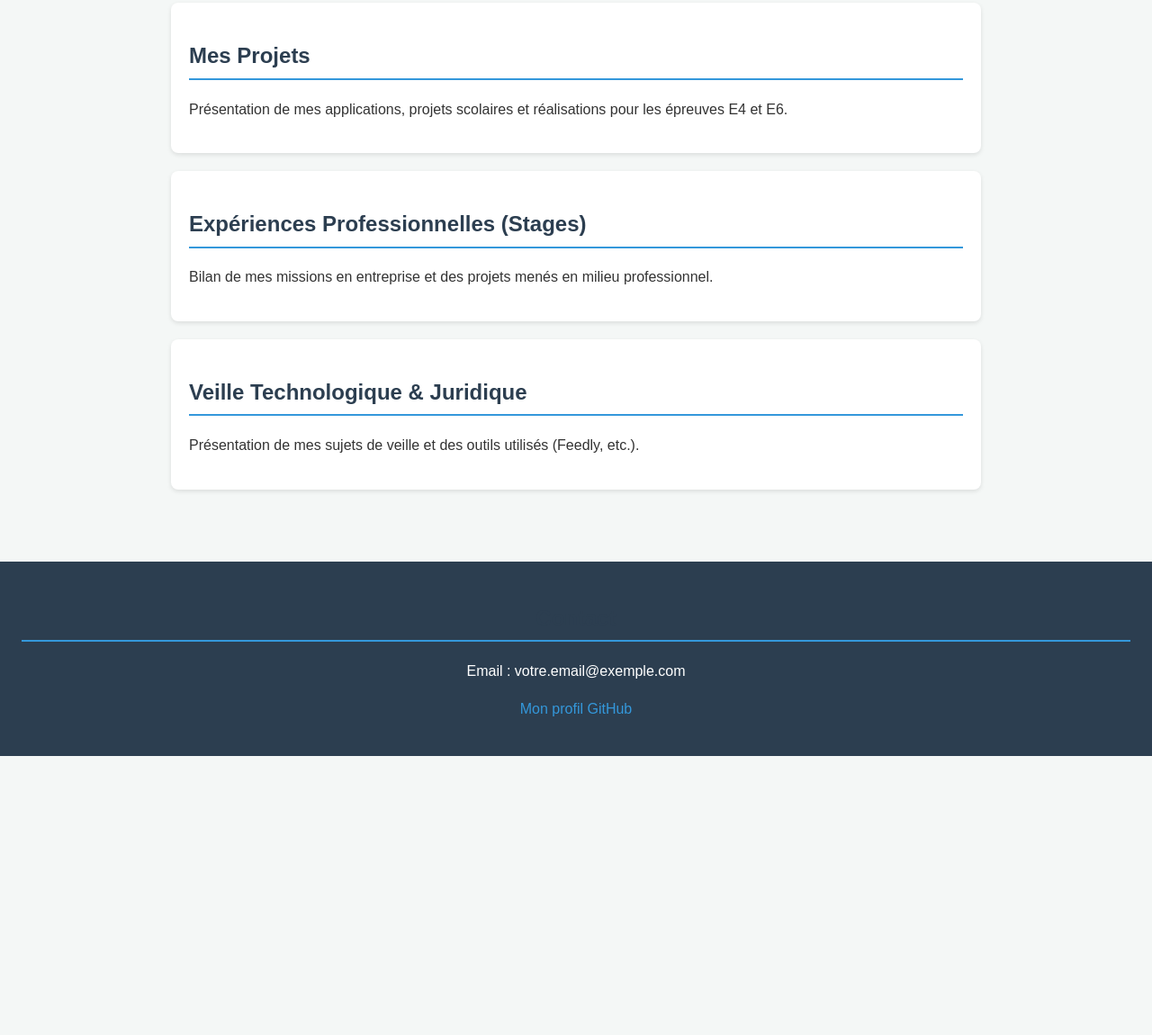
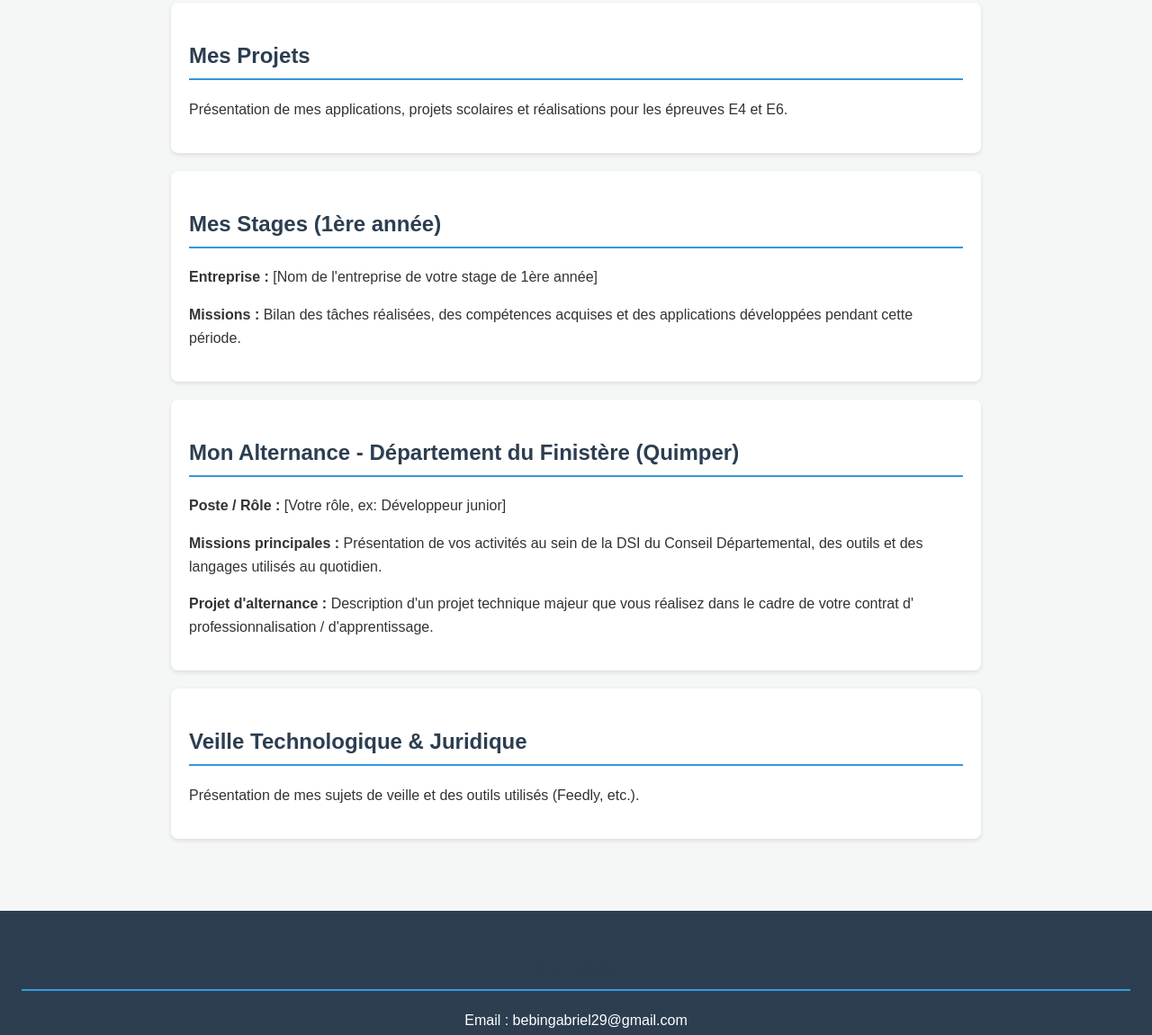
Before and after one commit to Arcasender/bebin-gabriel-bts-sio, a plain HTML site: page index.html in a window 1280 px wide. Shown: the part 677-1827 px from the top of the page at 90% size. Before the commit the page ends 1517 px from the top, so only its background shows below. Drawn offline with Linux system fonts and the light colour scheme.

Commit message:
Ajout des sections alternance et stages

```diff
--- a/index.html
+++ b/index.html
@@ -18,6 +18,7 @@
             <li><a href="#about">À propos</a></li>
             <li><a href="#competences">Compétences</a></li>
             <li><a href="#projets">Projets (E4 / E6)</a></li>
+            <li><a href="#alternance">Alternance</a></li>
             <li><a href="#stages">Stages</a></li>
             <li><a href="#veille">Veille Technologique</a></li>
             <li><a href="#contact">Contact</a></li>
@@ -40,9 +41,17 @@
             <p>Présentation de mes applications, projets scolaires et réalisations pour les épreuves E4 et E6.</p>
         </section>
 
-        <section id="stages">
-            <h2>Expériences Professionnelles (Stages)</h2>
-            <p>Bilan de mes missions en entreprise et des projets menés en milieu professionnel.</p>
+       <section id="stages">
+            <h2>Mes Stages (1ère année)</h2>
+            <p><strong>Entreprise :</strong> [Nom de l'entreprise de votre stage de 1ère année]</p>
+            <p><strong>Missions :</strong> Bilan des tâches réalisées, des compétences acquises et des applications développées pendant cette période.</p>
+        </section>
+
+        <section id="alternance">
+            <h2>Mon Alternance - Département du Finistère (Quimper)</h2>
+            <p><strong>Poste / Rôle :</strong> [Votre rôle, ex: Développeur junior]</p>
+            <p><strong>Missions principales :</strong> Présentation de vos activités au sein de la DSI du Conseil Départemental, des outils et des langages utilisés au quotidien.</p>
+            <p><strong>Projet d'alternance :</strong> Description d'un projet technique majeur que vous réalisez dans le cadre de votre contrat d' professionnalisation / d'apprentissage.</p>
         </section>
 
         <section id="veille">
@@ -53,7 +62,7 @@
 
     <footer id="contact">
         <h2>Contact</h2>
-        <p>Email : votre.email@exemple.com</p>
+        <p>Email : bebingabriel29@gmail.com</p>
         <p><a href="https://github.com/Arcasender" target="_blank">Mon profil GitHub</a></p>
     </footer>
 
```
